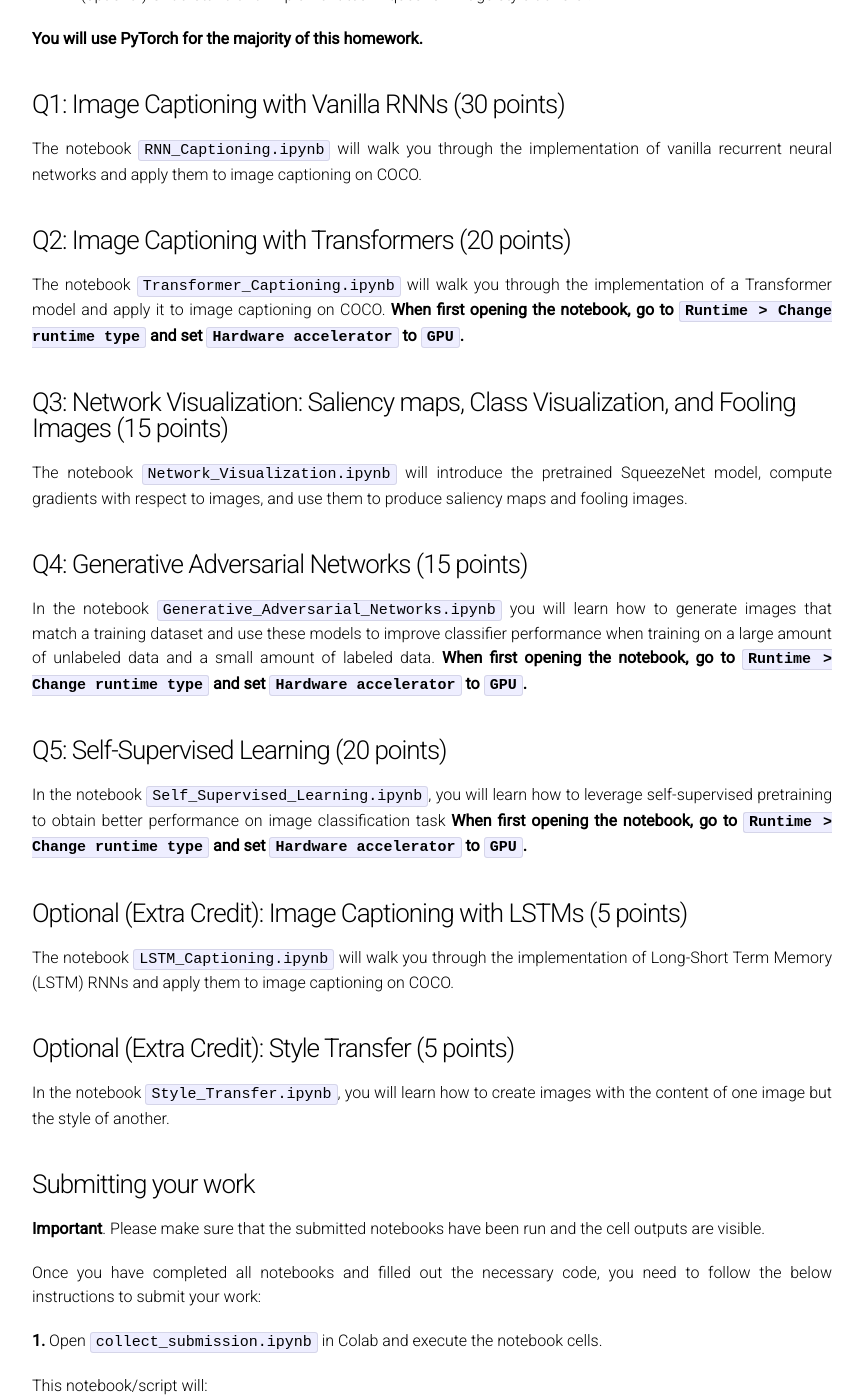
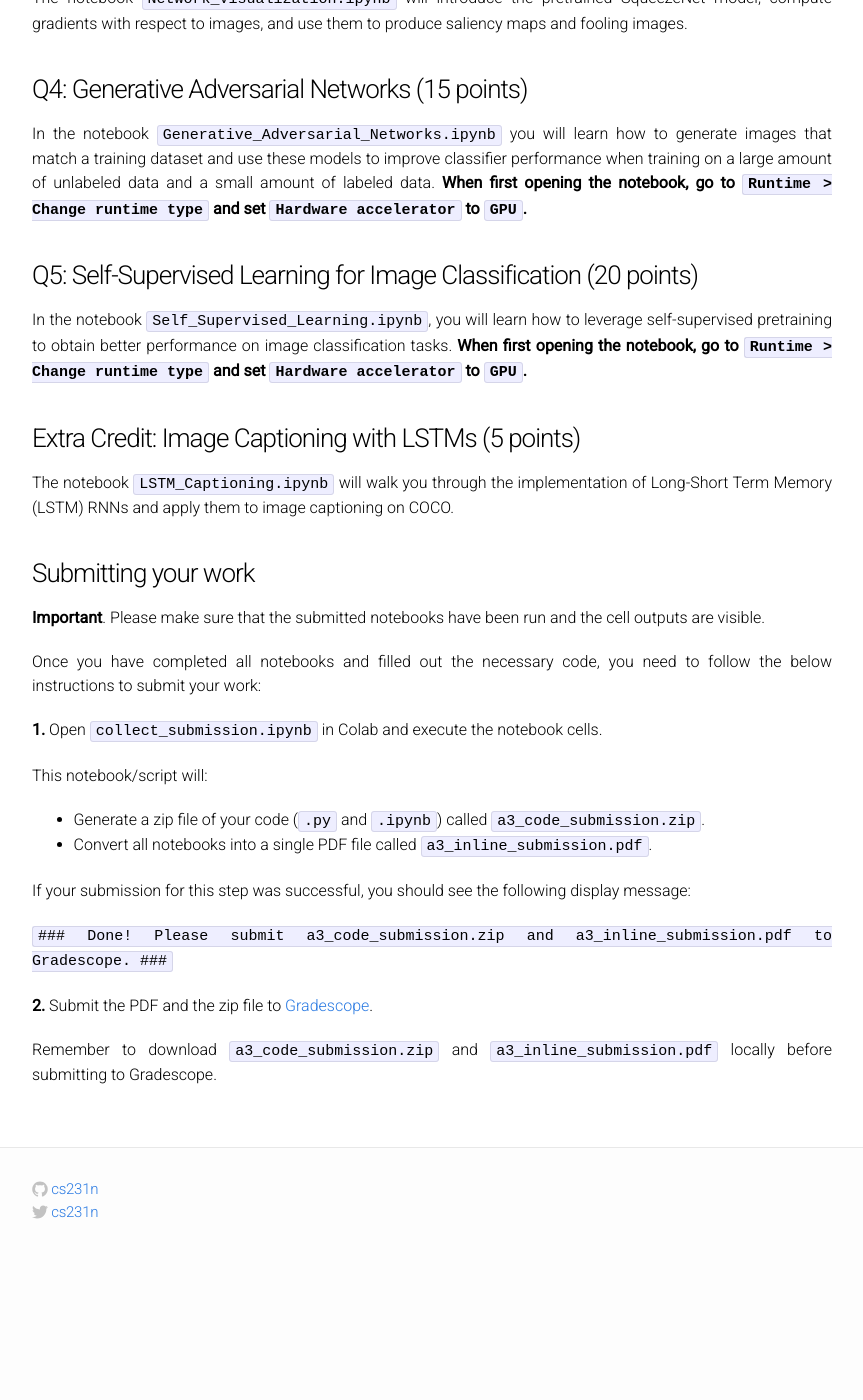
Before and after one commit to cs231n/cs231n.github.io, a Jekyll site: the page built from assignments/2021/assignment3.md, in a window 1280 px wide and 1400 px high, scrolled down 1737 px. Shown: the whole window, without its empty margins (208-1071 px from the left). Built offline with Jekyll 4.4.1, drawn with Linux system fonts in a browser that asks for light colours; after the commit the page ends 3005 px from its top, so only the background shows below that; some of the changed text lies outside the part shown.

Commit message:
Update assignment3.md

```diff
--- a/assignments/2021/assignment3.md
+++ b/assignments/2021/assignment3.md
@@ -5,28 +5,7 @@
 permalink: /assignments2021/assignment3/
 ---
 
-This assignment is due on **Tuesday, May 25 2021** at 11:59pm PDT.
-
-<details>
-<summary>Handy Download Links</summary>
-
- <ul>
-  <li><a href="{{ site.hw_3_colab }}">Option A: Colab starter code</a></li>
-  <li><a href="{{ site.hw_3_jupyter }}">Option B: Jupyter starter code</a></li>
-</ul>
-</details>
-- [Setup](#setup)
-- [Goals](#goals)
-  - [Google Colaboratory](#option-a-google-colaboratory-recommended)
-- [Q1: Image Captioning with Vanilla RNNs (29 points)](#q1-image-captioning-with-vanilla-rnns-29-points)
-- [Q2: Image Captioning with Transformers (18 points)](#q2-image-captioning-with-transformers-18-points)
-- [Q3: Network Visualization: Saliency maps, Class Visualization, and Fooling Images (15 points)](#q3-network-visualization-saliency-maps-class-visualization-and-fooling-images-15-points)
-- [Q4: Generative Adversarial Networks (15 points)](#q4-generative-adversarial-networks-15-points)
-- [Q5: Self-Supervised Learning for Image Classification (15 points)](#q5-self-supervised-learning-15-points)
-- [Optional (Extra Credit): Image Captioning with LSTMs (5 points)](#optional-image-captioning-with-lstms-5-points)
-- [Optional (Extra Credit): Style Transfer (5 points)](#optional-style-transfer-5-points)
-- [Submitting your work](#submitting-your-work)
-
+<span style="color:red">This assignment is due on **Tuesday, May 25 2021** at 11:59pm PST.</span>
 
 ### Setup
 
@@ -46,13 +25,10 @@
 
 The goals of this assignment are as follows:
 
-- Understand the architecture of recurrent neural networks (RNNs) and how they operate on sequences by sharing weights over time.
-- Understand and implement Vanilla RNNs, Long-Short Term Memory (LSTM), and Transformer networks for Image captioning.
-- Understand how to combine convolutional neural nets and recurrent nets to implement an image captioning system.
+- Understand and implement RNN and Transformer networks. Combine them with CNN networks for image captioning.
 - Explore various applications of image gradients, including saliency maps, fooling images, class visualizations.
 - Understand how to train and implement a Generative Adversarial Network (GAN) to produce images that resemble samples from a dataset.
 - Understand how to leverage self-supervised learning techniques to help with image classification tasks.
-- *(optional) Understand and implement techniques for image style transfer.
 
 **You will use PyTorch for the majority of this homework.**
 
@@ -62,9 +38,9 @@
 
 ### Q2: Image Captioning with Transformers (20 points)
 
-The notebook `Transformer_Captioning.ipynb` will walk you through the implementation of a Transformer model and apply it to image captioning on COCO. **When first opening the notebook, go to `Runtime > Change runtime type` and set `Hardware accelerator` to `GPU`.**
+The notebook `Transformer_Captioning.ipynb` will walk you through the implementation of a Transformer model and apply it to image captioning on COCO.
 
-### Q3: Network Visualization: Saliency maps, Class Visualization, and Fooling Images (15 points)
+### Q3: Network Visualization: Saliency Maps, Class Visualization, and Fooling Images (15 points)
 
 The notebook `Network_Visualization.ipynb` will introduce the pretrained SqueezeNet model, compute gradients with respect to images, and use them to produce saliency maps and fooling images.
 
@@ -72,17 +48,13 @@
 
 In the notebook `Generative_Adversarial_Networks.ipynb` you will learn how to generate images that match a training dataset and use these models to improve classifier performance when training on a large amount of unlabeled data and a small amount of labeled data. **When first opening the notebook, go to `Runtime > Change runtime type` and set `Hardware accelerator` to `GPU`.**
 
-### Q5: Self-Supervised Learning (20 points)
+### Q5: Self-Supervised Learning for Image Classification (20 points)
 
-In the notebook `Self_Supervised_Learning.ipynb`, you will learn how to leverage self-supervised pretraining to obtain better performance on image classification task **When first opening the notebook, go to `Runtime > Change runtime type` and set `Hardware accelerator` to `GPU`.**
+In the notebook `Self_Supervised_Learning.ipynb`, you will learn how to leverage self-supervised pretraining to obtain better performance on image classification tasks. **When first opening the notebook, go to `Runtime > Change runtime type` and set `Hardware accelerator` to `GPU`.**
 
-### Optional (Extra Credit): Image Captioning with LSTMs (5 points)
+### Extra Credit: Image Captioning with LSTMs (5 points)
 
 The notebook `LSTM_Captioning.ipynb` will walk you through the implementation of Long-Short Term Memory (LSTM) RNNs and apply them to image captioning on COCO.
-
-### Optional (Extra Credit): Style Transfer (5 points)
-
-In the notebook `Style_Transfer.ipynb`, you will learn how to create images with the content of one image but the style of another.
 
 ### Submitting your work
 
@@ -94,13 +66,13 @@
 
 This notebook/script will:
 
-* Generate a zip file of your code (`.py` and `.ipynb`) called `a3.zip`.
-* Convert all notebooks into a single PDF file.
+* Generate a zip file of your code (`.py` and `.ipynb`) called `a3_code_submission.zip`.
+* Convert all notebooks into a single PDF file called `a3_inline_submission.pdf`.
 
 If your submission for this step was successful, you should see the following display message:
 
-`### Done! Please submit a3.zip and the pdfs to Gradescope. ###`
+`### Done! Please submit a3_code_submission.zip and a3_inline_submission.pdf to Gradescope. ###`
 
 **2.** Submit the PDF and the zip file to [Gradescope](https://www.gradescope.com/courses/257661).
 
-Remember to download `a3.zip` and `assignment.pdf` locally before submitting to Gradescope.
+Remember to download `a3_code_submission.zip` and `a3_inline_submission.pdf` locally before submitting to Gradescope.
```
